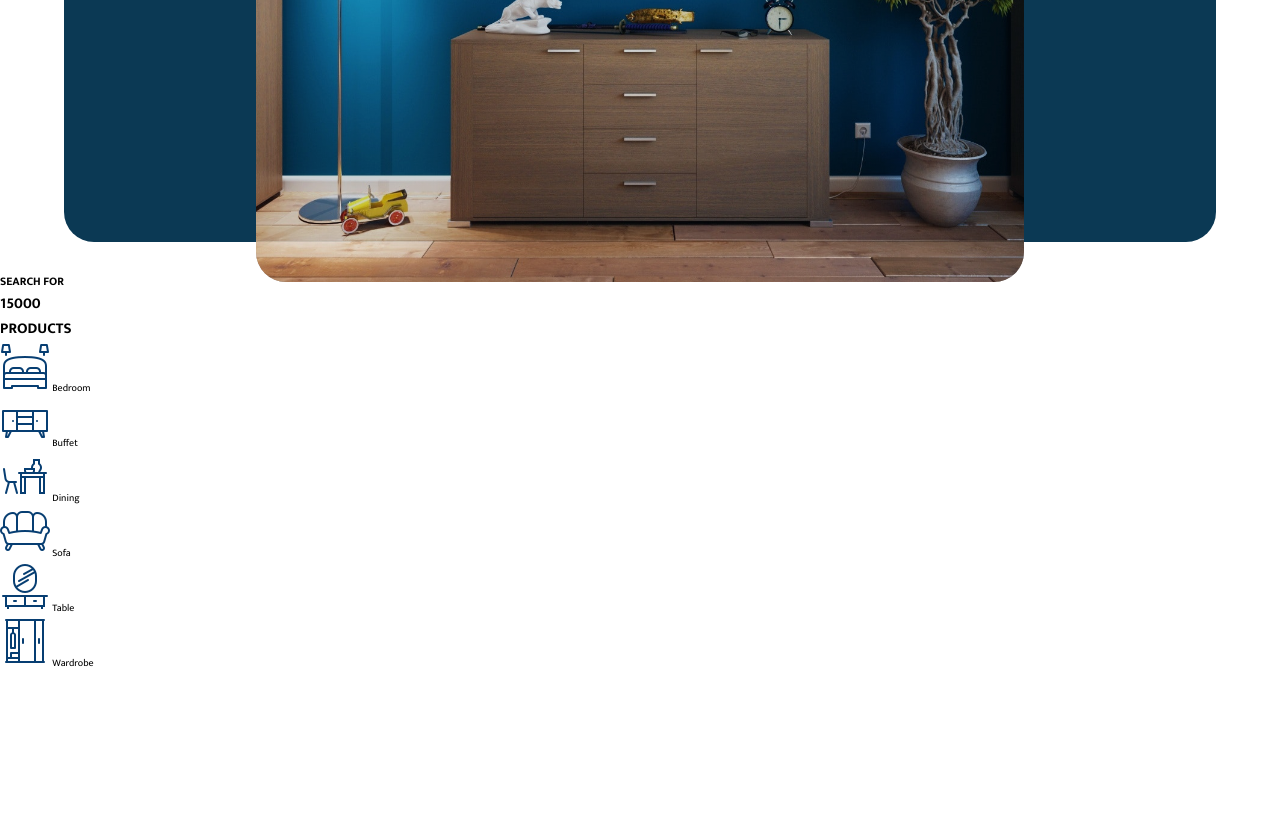
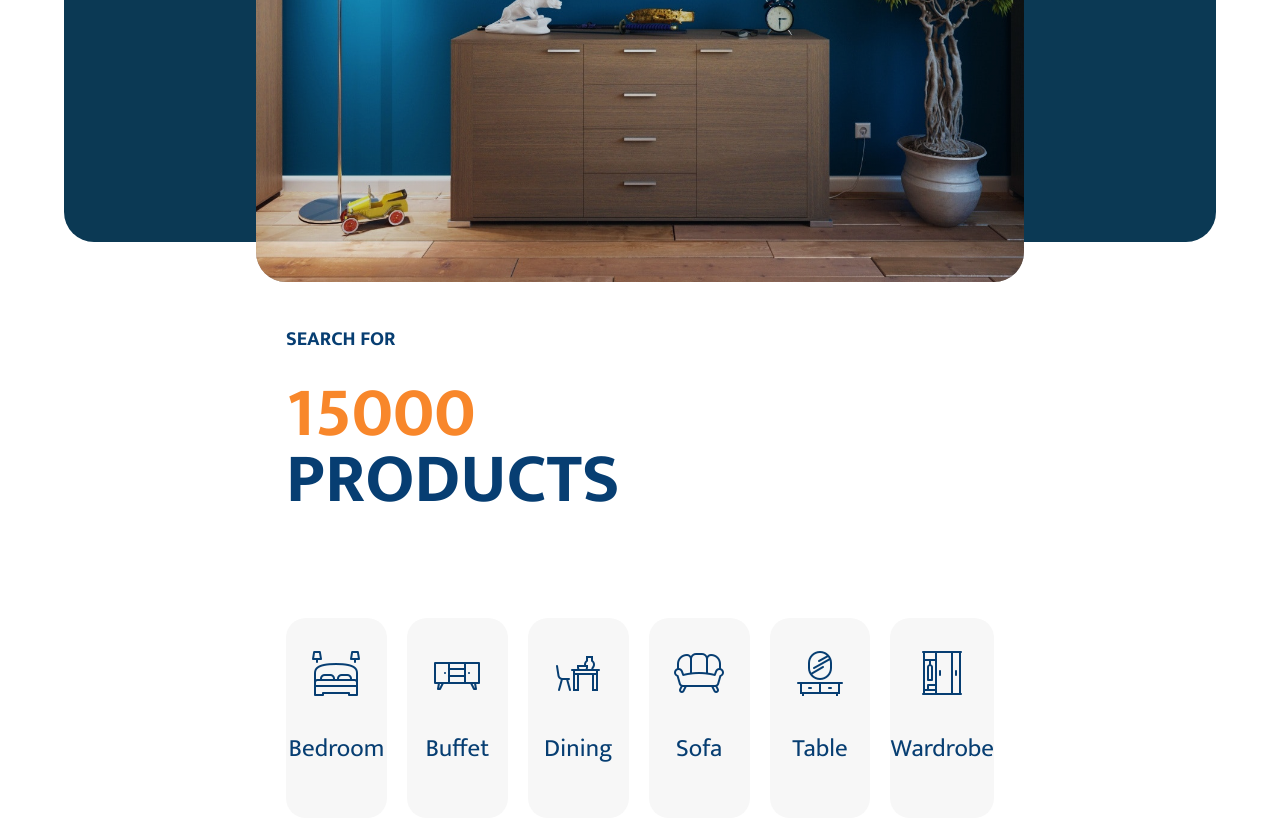
Before and after one commit to kwalczak80/Furniture-Website, a plain HTML site: page index.html in a window 1280 px wide. Shown: the part 638-1459 px from the top of the page. Before the commit the page ends 1309 px from the top, so only its background shows below. Drawn offline with Linux system fonts and the light colour scheme; a web font is replaced by a local one.

Commit message:
Style the product section

```diff
--- a/style.css
+++ b/style.css
@@ -208,7 +208,76 @@ html {
   background-color: #f8872b;
   color: #fff;
 }
-
 /* End of landing */
 
+/* Products */
+.products {
+  width: 100%;
+  height: 85vh;
+  display: flex;
+  flex-direction: column;
+  align-items: center;
+  padding: 5rem;
+}
+
+.products-top {
+  width: 60%;
+  margin-bottom: 8rem;
+}
+
+.products h3 {
+  font-size: 2rem;
+  color: #073e72;
+}
+
+.products h2 {
+  font-size: 7rem;
+  color: #f8872b;
+}
+
+.products h1 {
+  font-size: 7rem;
+  color: #073e72;
+  margin-top: -5rem;
+}
+
+.products-icons {
+  width: 60%;
+  display: flex;
+  justify-content: space-evenly;
+}
+
+.products-icons div {
+  display: flex;
+  flex-direction: column;
+  align-items: center;
+  width: 18rem;
+  height: 20rem;
+  margin-right: 2rem;
+  background-color: #f7f7f7;
+  padding: 3rem 0;
+  border-radius: 2rem;
+  cursor: pointer;
+  transition: all 0.4s;
+}
+
+.products-icons div:hover {
+  background-color: #fff;
+  box-shadow: 0 1rem 3rem rgba(0, 0, 0, 0.1);
+}
+
+.products-icons div:last-child {
+  margin-right: 0;
+}
+
+.products-icons div img {
+  margin-bottom: 3rem;
+}
+
+.products-icons div span {
+  font-size: 2.5rem;
+  color: #073e72;
+}
+/* End of products */
+
 /* End of container */
```
